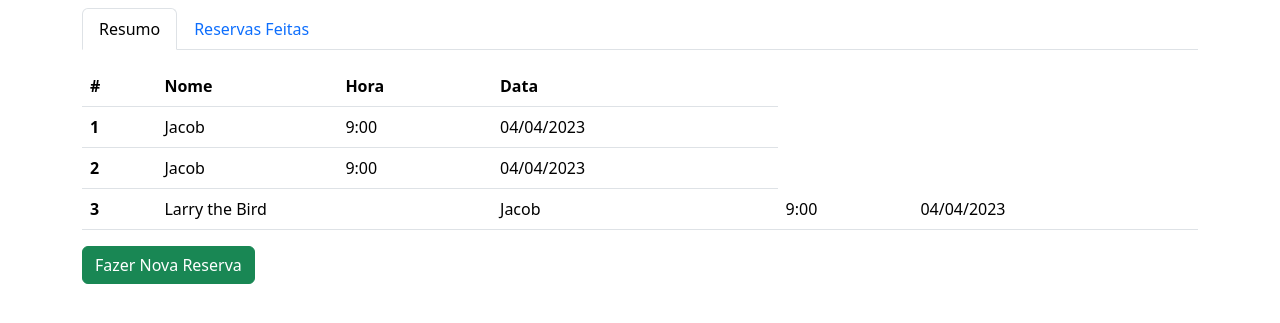
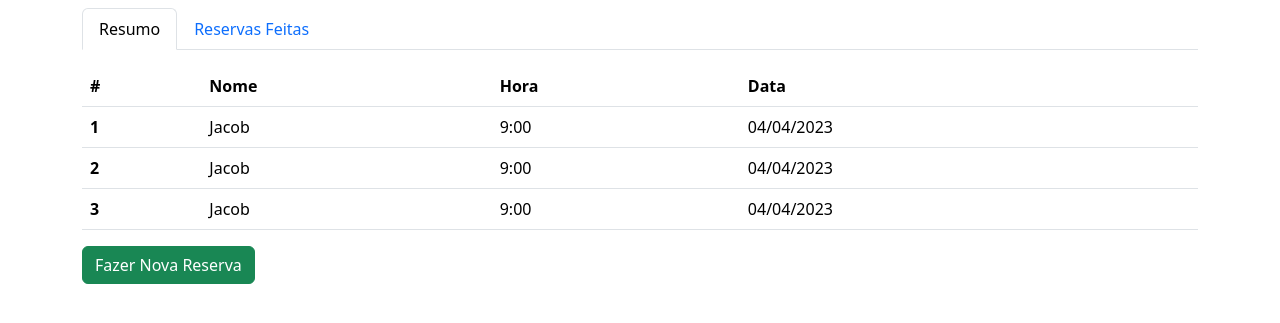
Before and after one commit to cjon-gomes/Projeto_Park, a plain HTML site: page resumoResevar.html in a window 1280 px wide. Shown: the part 121-444 px from the top of the page. Drawn offline with nearby package versions, Linux system fonts and the light colour scheme.

Commit message:
tabela_ajuste1

```diff
--- a/resumoResevar.html
+++ b/resumoResevar.html
@@ -46,7 +46,6 @@
     </tr>
     <tr>
       <th scope="row">3</th>
-      <td colspan="2">Larry the Bird</td>
        <td>Jacob</td>
       <td>9:00</td>
       <td>04/04/2023</td>
```
